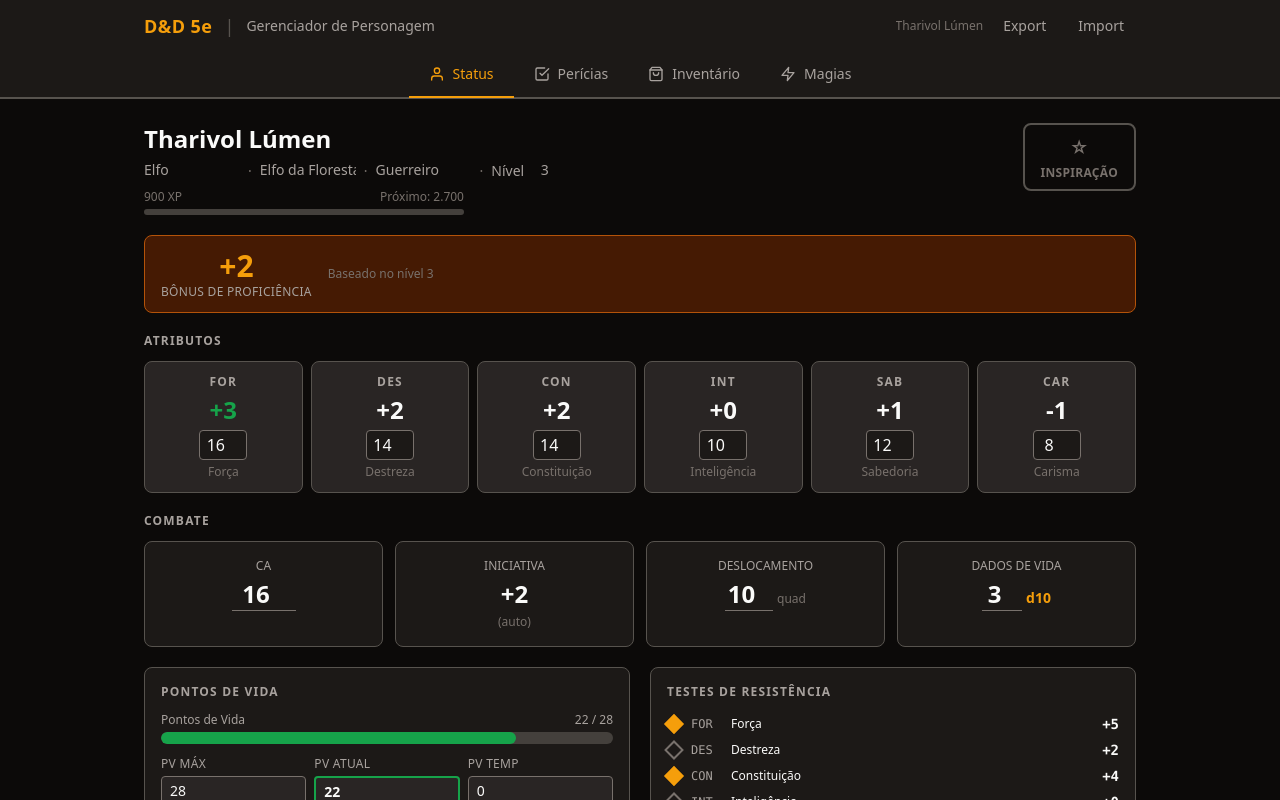
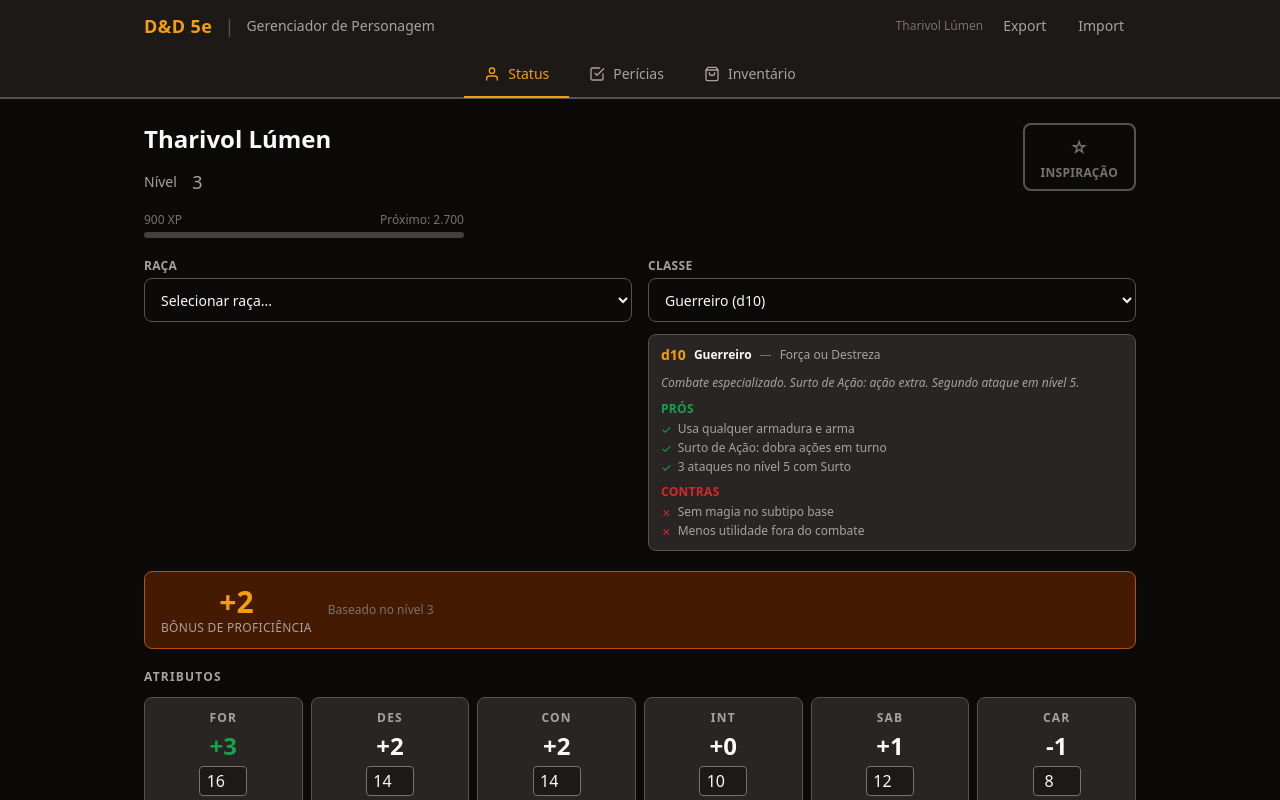
Before and after one commit to Victorhumbert/projetoD-D, a Next.js app: page /personagem/status in a window 1280 px wide. Shown: the top 800 px of the page. Built offline with nearby package versions, Linux system fonts and the light colour scheme.

Commit message:
feat: integrate selects in Status page and hide Magias tab for non-spellcaster classes

```diff
--- a/src/app/personagem/layout.tsx
+++ b/src/app/personagem/layout.tsx
@@ -1,7 +1,11 @@
+'use client';
+
+import { useCharacterStore } from '@/store';
 import { TabBar } from '@/components/ui/TabBar';
 import { HeaderActions } from '@/components/HeaderActions';
+import { CLASSES } from '@/data/classes';
 
-const tabs = [
+const ALL_TABS = [
   {
     href: '/personagem/status',
     label: 'Status',
@@ -49,9 +53,16 @@
 }: {
   children: React.ReactNode;
 }) {
+  const classeNome = useCharacterStore((s) => s.identificacao.classe);
+  const classeData = CLASSES.find((c) => c.nome === classeNome);
+  const temMagia = !classeData || classeData.slotsMagia;
+
+  const tabs = temMagia
+    ? ALL_TABS
+    : ALL_TABS.filter((t) => t.href !== '/personagem/magias');
+
   return (
     <div className="flex flex-col min-h-dvh">
-      {/* Header com nome e ações export/import */}
       <header className="bg-bg-surface border-b border-border-subtle">
         <div className="max-w-5xl mx-auto px-4 py-3 flex items-center justify-between gap-4">
           <div className="flex items-center gap-3">
@@ -68,7 +79,6 @@
         <TabBar tabs={tabs} />
       </header>
 
-      {/* Conteúdo da aba */}
       <main
         id="main-content"
         className="flex-1 max-w-5xl mx-auto w-full px-4 py-6 pb-24 md:pb-6"
--- a/src/app/personagem/status/page.tsx
+++ b/src/app/personagem/status/page.tsx
@@ -7,8 +7,10 @@
 import { BarraVida } from '@/components/status/BarraVida';
 import { TestesMorte } from '@/components/status/TestesMorte';
 import { TestesResistenciaList } from '@/components/status/TestesResistenciaList';
+import { RacaSelect } from '@/components/status/RacaSelect';
+import { ClasseSelect } from '@/components/status/ClasseSelect';
 import { Card } from '@/components/ui/Card';
-import { ATRIBUTOS_ORDEM, XP_POR_NIVEL, DADO_DE_VIDA_POR_CLASSE } from '@/domain/constants';
+import { ATRIBUTOS_ORDEM, XP_POR_NIVEL } from '@/domain/constants';
 import {
   calcBonusProficiencia,
   calcIniciativa,
@@ -59,6 +61,7 @@
   const combate = useCharacterStore((s) => s.combate);
   const setCombate = useCharacterStore((s) => s.setCombate);
   const setIdentificacao = useCharacterStore((s) => s.setIdentificacao);
+  // combate e setCombate permanecem para os campos de CA / deslocamento / dados de vida
 
   const character = useCharacter();
 
@@ -92,49 +95,11 @@
                 'text-text-primary placeholder:text-text-muted transition-colors w-full'
               )}
             />
-            <div className="flex flex-wrap items-center gap-x-2 gap-y-0.5 text-sm text-text-secondary">
-              <input
-                type="text"
-                value={identificacao.raca}
-                placeholder="Raça"
-                aria-label="Raça"
-                onChange={(e) => setIdentificacao({ raca: e.target.value })}
-                className="bg-transparent border-b border-transparent hover:border-border-subtle focus:border-accent focus:outline-none w-24 text-sm"
-              />
-              {identificacao.subRaca && (
-                <>
-                  <span className="text-text-muted">·</span>
-                  <input
-                    type="text"
-                    value={identificacao.subRaca}
-                    placeholder="Sub-raça"
-                    aria-label="Sub-raça"
-                    onChange={(e) =>
-                      setIdentificacao({ subRaca: e.target.value })
-                    }
-                    className="bg-transparent border-b border-transparent hover:border-border-subtle focus:border-accent focus:outline-none w-24 text-sm"
-                  />
-                </>
-              )}
-              <span className="text-text-muted">·</span>
-              <input
-                type="text"
-                value={identificacao.classe}
-                placeholder="Classe"
-                aria-label="Classe"
-                onChange={(e) => {
-                  const classe = e.target.value;
-                  const dadoDeVida =
-                    DADO_DE_VIDA_POR_CLASSE[classe] ?? combate.dadoDeVida;
-                  setIdentificacao({ classe });
-                  setCombate({ dadoDeVida });
-                }}
-                className="bg-transparent border-b border-transparent hover:border-border-subtle focus:border-accent focus:outline-none w-24 text-sm"
-              />
-              <span className="text-text-muted">·</span>
+            <div className="flex items-center gap-x-2 gap-y-0.5 text-sm text-text-secondary flex-wrap">
               <span>Nível</span>
               <input
                 type="number"
+                inputMode="numeric"
                 value={identificacao.nivel}
                 min={1}
                 max={20}
@@ -144,7 +109,7 @@
                   if (!isNaN(nivel) && nivel >= 1 && nivel <= 20)
                     setIdentificacao({ nivel });
                 }}
-                className="bg-transparent border-b border-transparent hover:border-border-subtle focus:border-accent focus:outline-none w-10 text-sm text-center"
+                className="bg-transparent border-b border-transparent hover:border-border-subtle focus:border-accent focus:outline-none w-10 text-lg text-center min-h-11"
               />
             </div>
 
@@ -175,6 +140,14 @@
             </span>
             Inspiração
           </button>
+        </div>
+      </section>
+
+      {/* ─── Raça e Classe ────────────────────────────────────── */}
+      <section aria-label="Raça e Classe">
+        <div className="grid grid-cols-1 sm:grid-cols-2 gap-4">
+          <RacaSelect />
+          <ClasseSelect />
         </div>
       </section>
 
@@ -223,6 +196,7 @@
               <span className="text-xs text-text-secondary uppercase">CA</span>
               <input
                 type="number"
+                inputMode="numeric"
                 value={combate.classeArmadura}
                 min={0}
                 max={30}
@@ -254,6 +228,7 @@
               <div className="flex items-baseline gap-1">
                 <input
                   type="number"
+                  inputMode="numeric"
                   value={combate.deslocamento}
                   min={0}
                   max={20}
@@ -276,6 +251,7 @@
               <div className="flex items-baseline gap-1">
                 <input
                   type="number"
+                  inputMode="numeric"
                   value={combate.dadosDeVidaDisponiveis}
                   min={0}
                   max={20}
```
